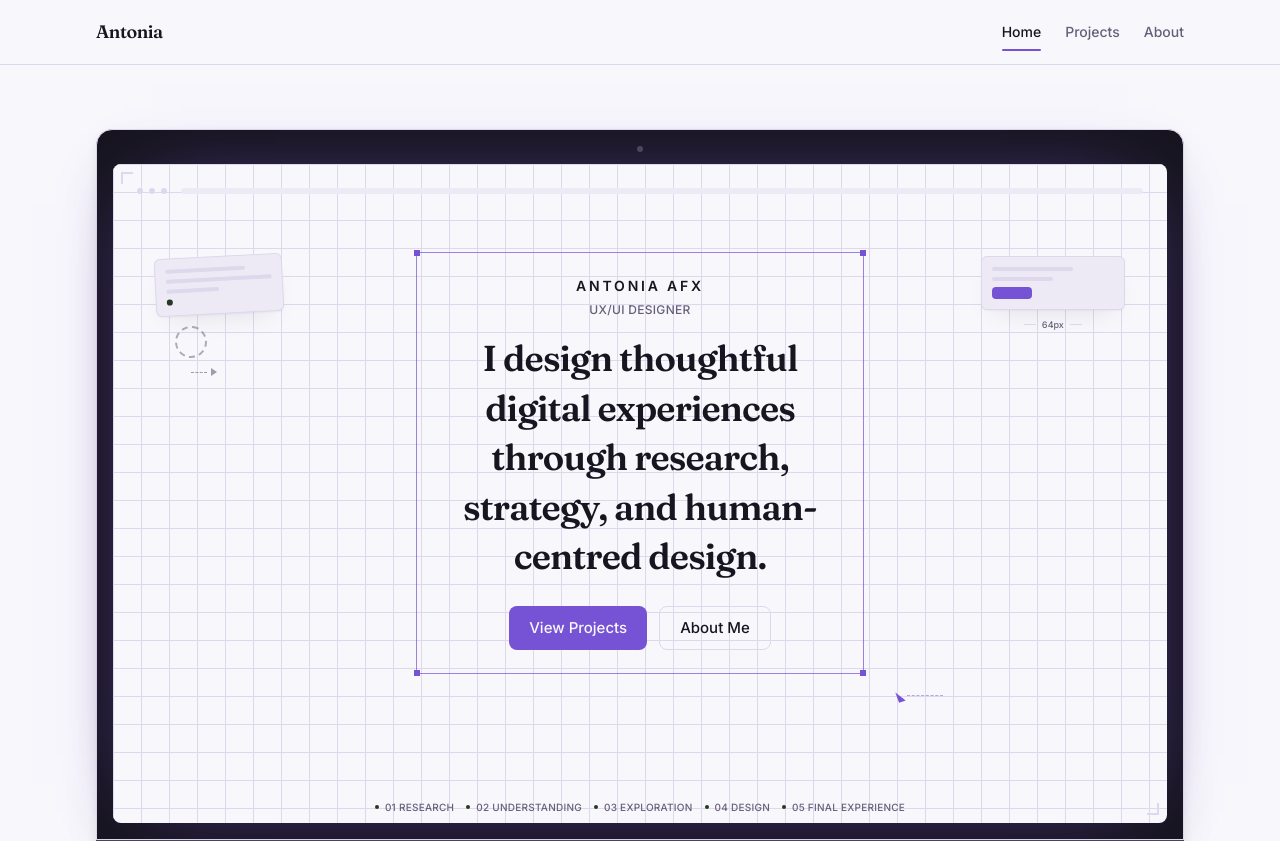
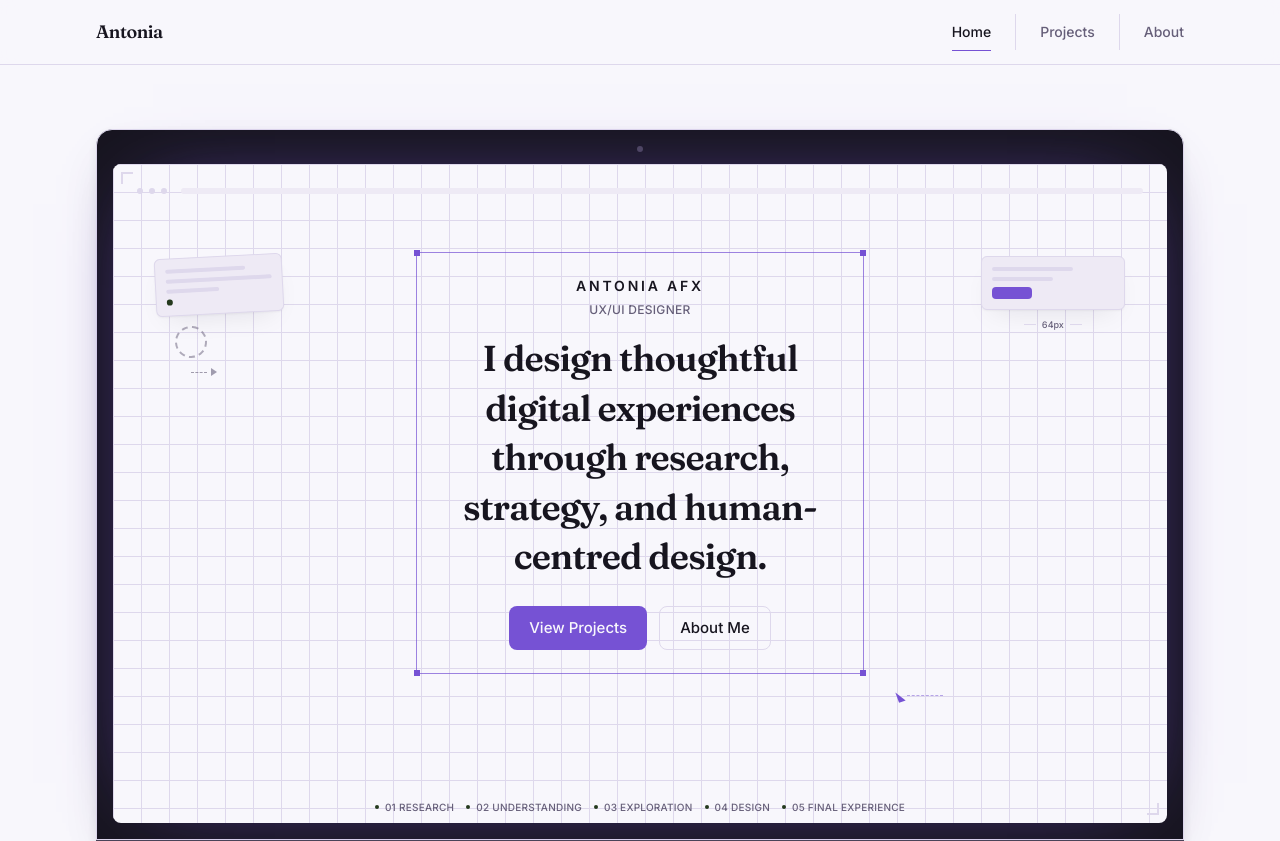
Before and after one commit to antoniaafx/antoniaafx.github.io, a React (Vite) app: page / in a window 1280 px wide. Shown: the top 841 px of the page. Built offline with nearby package versions, Linux system fonts and the light colour scheme.

Commit message:
Update Navbar.jsx

```diff
--- a/src/components/Navbar.jsx
+++ b/src/components/Navbar.jsx
@@ -13,8 +13,15 @@ const NAV_LINKS = [
 const desktopLinkClasses = ({ isActive }) =>
   `inline-block py-2 text-sm font-medium transition-colors ${isActive ? 'text-ink' : 'text-ink-muted hover:text-ink'}`
 
+// Left-edge accent bar marks the active item (a colored index-tab flag,
+// not an underline) — `border-transparent` on every other state so the
+// border-width itself never changes and nothing shifts horizontally when
+// the active page changes. Hover gets a quieter neutral edge in the same
+// gutter, distinct from the solid accent used for "you are here".
 const mobileLinkClasses = ({ isActive }) =>
-  `block py-2.5 text-base font-medium transition-colors ${isActive ? 'text-ink' : 'text-ink-muted hover:text-ink'}`
+  `block border-l-2 py-2.5 pl-4 text-base font-medium transition-colors ${
+    isActive ? 'border-accent text-ink' : 'border-transparent text-ink-muted hover:border-line hover:text-ink'
+  }`
 
 function Navbar() {
   const { pathname } = useLocation()
@@ -50,21 +57,31 @@ function Navbar() {
             Antonia
           </NavLink>
 
-          <ul className="hidden items-center gap-6 sm:flex">
-            {NAV_LINKS.map((link) => {
+          {/* Thin hairline dividers between items (not the first) — organised
+              sections rather than a plain evenly-gapped row, the closest
+              this gets to "notebook dividers": structure and line-work, no
+              literal tab/folder shape. The active tick sits on its own
+              inline wrapper around just the link text, not the <li> (which
+              also carries the divider's left padding) — so it never
+              stretches into that empty gutter. */}
+          <ul className="hidden items-center sm:flex">
+            {NAV_LINKS.map((link, index) => {
               const isActive = link.to === '/' ? pathname === '/' : pathname.startsWith(link.to)
               return (
-                <li key={link.to} className="relative">
+                <li key={link.to} className={index > 0 ? 'ml-6 border-l border-line pl-6' : ''}>
+                  <span className="relative inline-block">
                     <NavLink to={link.to} className={desktopLinkClasses} end={link.to === '/'}>
                       {link.label}
                     </NavLink>
                     {isActive && (
                       <motion.span
-                      layoutId="nav-underline"
-                      className="absolute inset-x-0 -bottom-px h-0.5 rounded-full bg-accent"
+                        aria-hidden="true"
+                        layoutId="nav-active-tick"
+                        className="absolute inset-x-0 -bottom-px h-px bg-accent"
                         transition={shouldReduceMotion ? { duration: 0 } : { duration: 0.3, ease: EASE }}
                       />
                     )}
+                  </span>
                 </li>
               )
             })}
@@ -94,8 +111,8 @@ function Navbar() {
           >
             <Container>
               <ul className="flex flex-col py-2">
-                {NAV_LINKS.map((link) => (
-                  <li key={link.to}>
+                {NAV_LINKS.map((link, index) => (
+                  <li key={link.to} className={index > 0 ? 'border-t border-line' : ''}>
                     <NavLink to={link.to} className={mobileLinkClasses} end={link.to === '/'} onClick={closeMenu}>
                       {link.label}
                     </NavLink>
```
Lines whose indentation alone changed are shown as unchanged.
